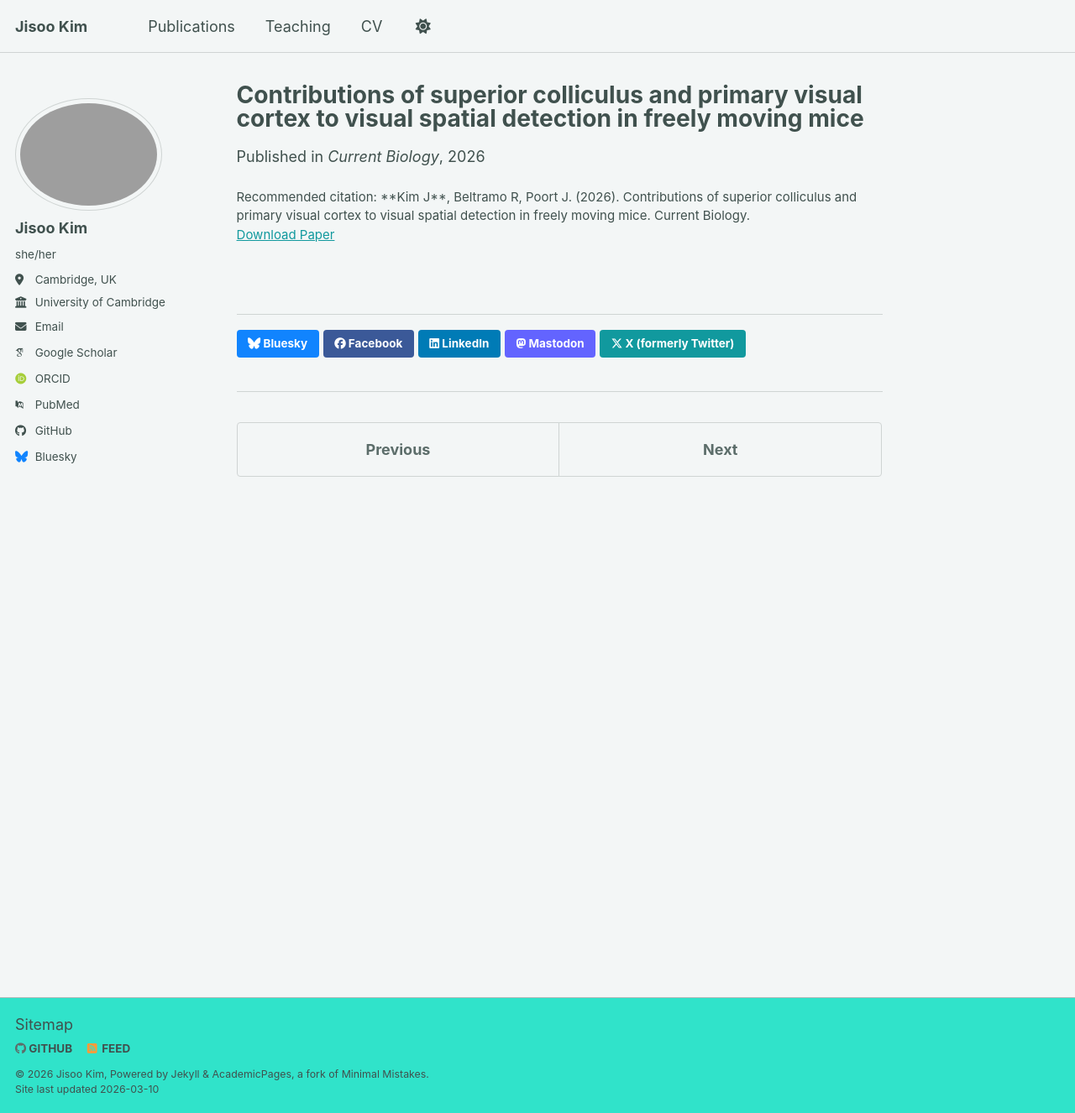
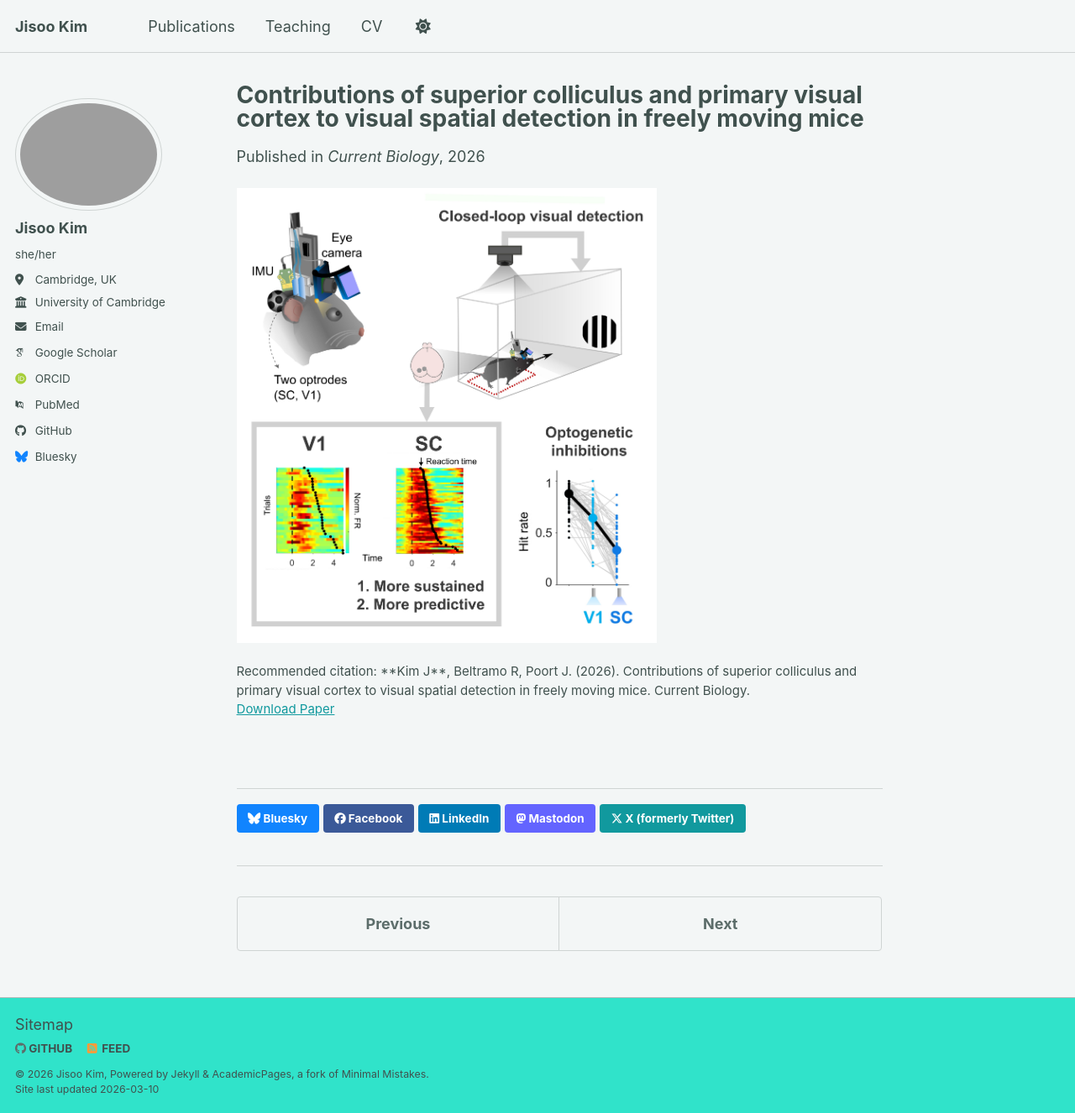
Before and after one commit to jisooneuro/jisooneuro.github.io, a Jekyll site: the page built from _publications/2026-sc-v1-detection.md, in a window 1280 px wide and 1326 px high. Shown: the whole window at 84% size. Built offline with Jekyll 4.4.1, drawn with Linux system fonts in a browser that asks for light colours; some web fonts are replaced; a script bundle is joined from its source files by our own code; library files that are not in the unit come from our copies.

Commit message:
Update 2026-sc-v1-detection.md

```diff
--- a/_publications/2026-sc-v1-detection.md
+++ b/_publications/2026-sc-v1-detection.md
@@ -8,3 +8,5 @@ venue: "Current Biology"
 paperurl: "https://doi.org/10.1016/j.cub.2026.01.077"
 citation: "**Kim J**, Beltramo R, Poort J. (2026). Contributions of superior colliculus and primary visual cortex to visual spatial detection in freely moving mice. Current Biology."
 ---
+
+<img src="/images/sc_v1_detection.jpg" width="500">
```
